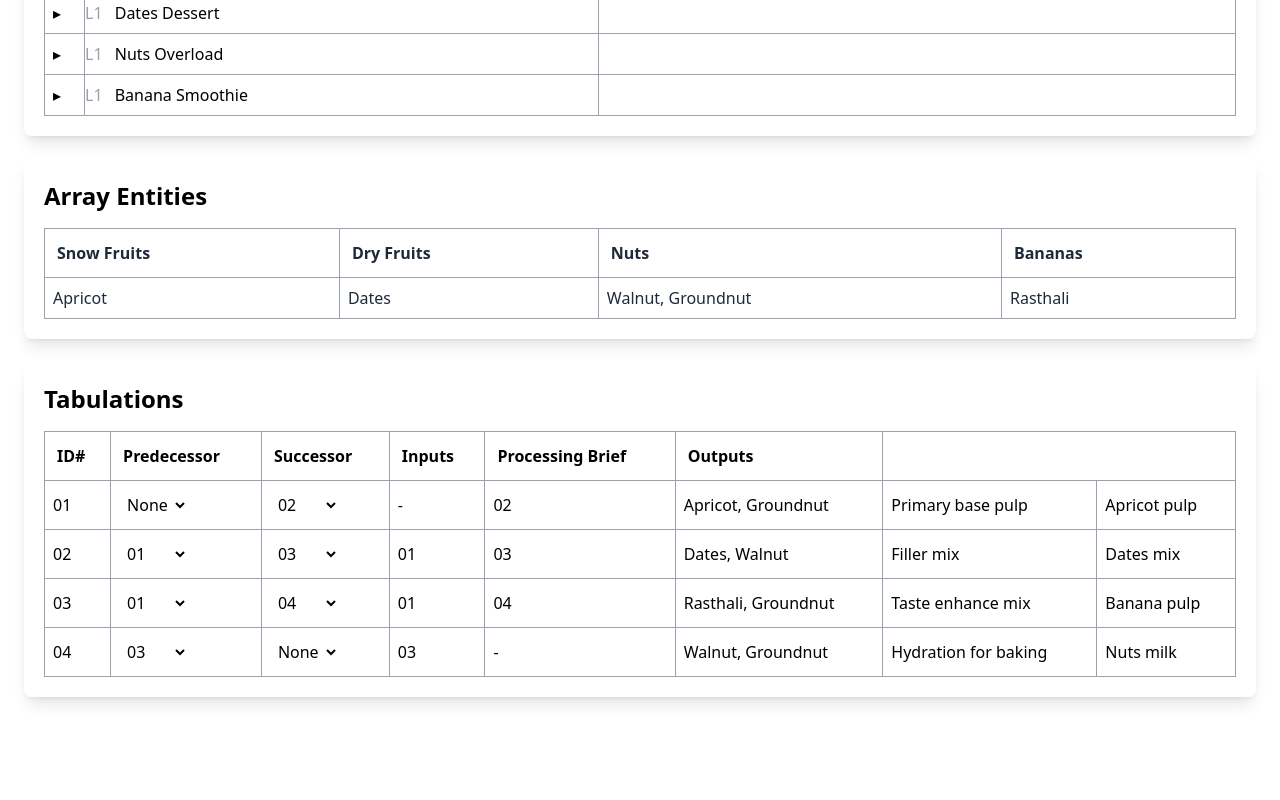
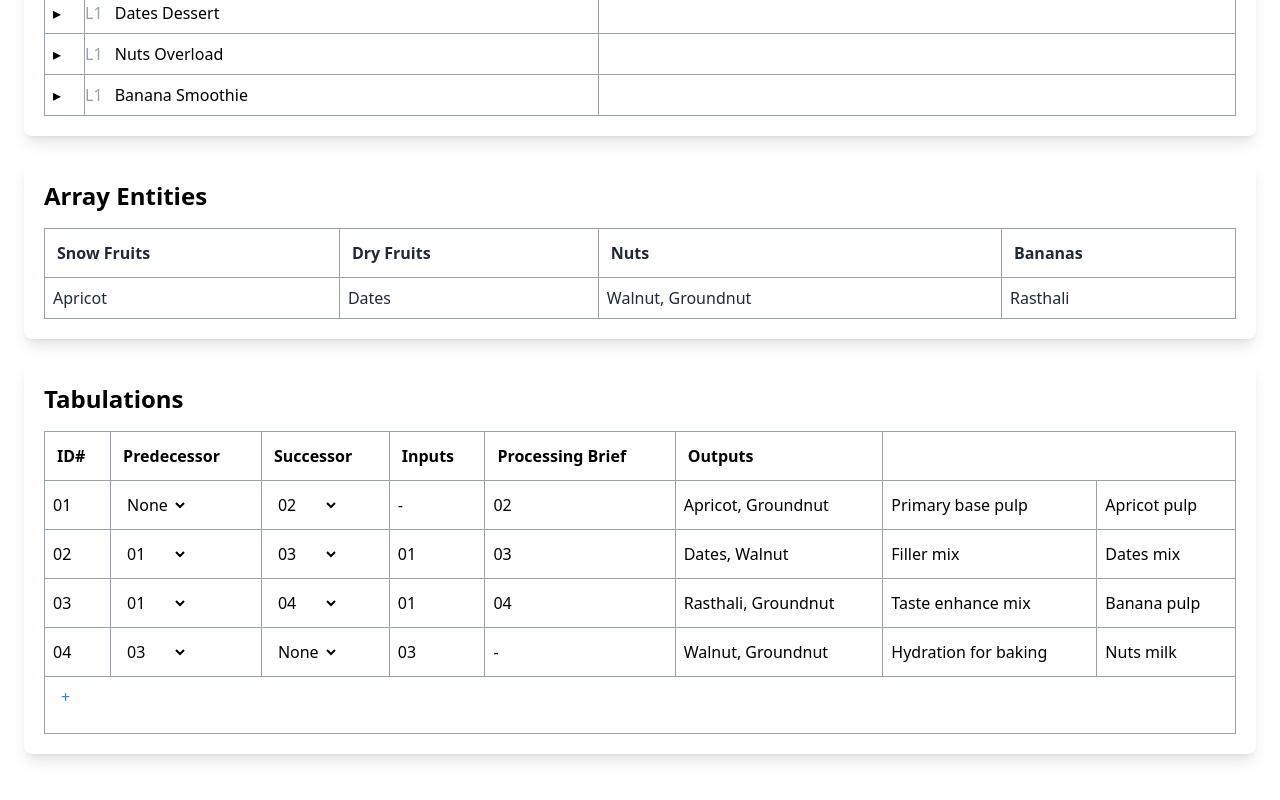
Before and after one commit to oviyasenthilkumar/nxi, a React (Vite) app: page /detailing in a window 1280 px wide. Shown: the part 286-1086 px from the top of the page. Before the commit the page ends 1031 px from the top, so only its background shows below. Built offline with nearby package versions, Linux system fonts and the light colour scheme.

Commit message:
changes_detail_pg

```diff
--- a/src/Components/DetailingEditor.jsx
+++ b/src/Components/DetailingEditor.jsx
@@ -505,7 +505,7 @@ const DynamicTable = ({ data, expandedRows, toggleRow }) => {
             className={`border border-gray-400 p-2 pl-${
               (level + 1) * 6
             } font-medium`}
-            style={{ paddingLeft: `${level * 20}px` } }
+            style={{ paddingLeft: `${level * 20}px` }}
           >
             <span className="text-gray-400 mr-2">L{level + 1}</span> {item.name}
           </td>
@@ -572,6 +572,19 @@ const ProcessingTables = ({ processingData, processingDetails, setProcessingData
   const handleRowClick = (id) => {
     setSelectedProcessingId(selectedProcessingId === id ? null : id);
   };
+  const addNewRow = () => {
+    const newId = (processingData.length + 1).toString().padStart(2, "0"); // Generate new ID
+    const newRow = {
+      id: newId,
+      pre: "",
+      suc: "",
+      inputs: [],
+      processingBrief: "",
+      outputs: "",
+    };
+    setProcessingData([...processingData, newRow]);
+  };
+
 
   return (
     <div className="p-5 rounded-lg overflow-auto shadow-lg mb-6">
@@ -630,6 +643,13 @@ const ProcessingTables = ({ processingData, processingDetails, setProcessingData
               <td className="border border-gray-400 p-2">{item.outputs}</td>
             </tr>
           ))}
+           {/* Add New Row Button */}
+      <button
+        className="mb-4 px-4 py-2  text-blue-500 rounded "
+        onClick={addNewRow}
+      >
+        +
+      </button>
         </tbody>
       </table>
 
```
